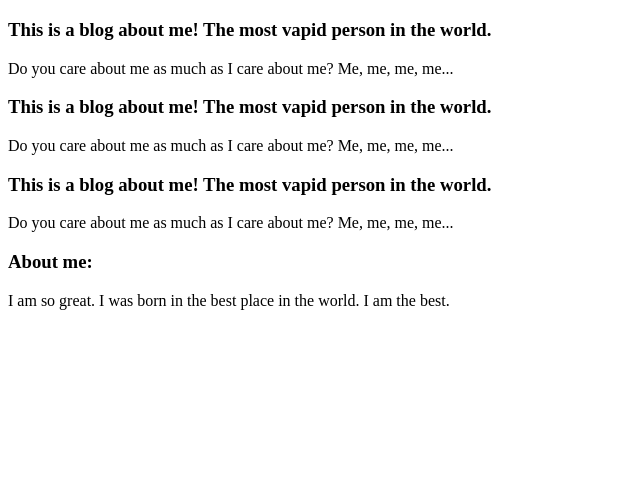
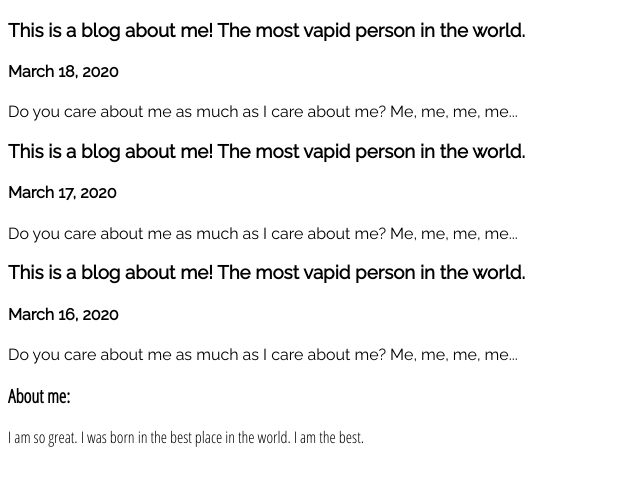
Before and after one commit to dkmerys/blogging-site, a plain HTML site: page index.html in a window 1280 px wide. Shown: the part 61-546 px from the top of the page, without its empty margins (0-640 px from the left). Drawn offline with Linux system fonts and the light colour scheme.

Commit message:
add styles to css/styles.css.

```diff
--- a/css/styles.css
+++ b/css/styles.css
@@ -0,0 +1,14 @@
+.post {
+  font-family: 'Raleway', sans-serif;
+}
+h3.post{
+  font-family: 'Raleway', sans-serif;
+  font-weight: bold;
+  font-size: small;
+}
+p.post {
+  font-size: small;
+}
+.about {
+  font-family: 'Open Sans Condensed', sans-serif;
+}
--- a/index.html
+++ b/index.html
@@ -3,26 +3,31 @@
 <head>
   <meta charset="UTF-8">
   <meta name="viewport" content="width=device-width, initial-scale=1.0">
-  <link rel="stylesheet" href="CSS/styles.css" text="css/text" media="all">
+  <link rel="stylesheet" href="css/styles.css" text="css/text" media="all">
+  <link href="https://fonts.googleapis.com/css?family=Raleway&display=swap" rel="stylesheet">
+  <link href="https://fonts.googleapis.com/css?family=Open+Sans+Condensed:300&display=swap" rel="stylesheet">
   <title>Blogging Site</title>
 </head>
 <body>
     <h1>My Blog</h1>
-    <div class="">
+    <div class="post">
+      <h3>This is a blog about me! The most vapid person in the world.</h2>
+      <h4>March 18, 2020</h4>
+      <p>Do you care about me as much as I care about me? Me, me, me, me... </p>
+    </div>
+    <div class="post">
       <h3> This is a blog about me! The most vapid person in the world.</h2>
-      <p> Do you care about me as much as I care about me? Me, me, me, me... </p>
-    </div>
-    <div class="">
-      <h3> This is a blog about me! The most vapid person in the world.</h2>
-      <p> Do you care about me as much as I care about me? Me, me, me, me... </p>
+      <h4>March 17, 2020</h4>
+      <p>Do you care about me as much as I care about me? Me, me, me, me... </p>
       </div>
-    <div class="">
-      <h3> This is a blog about me! The most vapid person in the world.</h2>
-      <p> Do you care about me as much as I care about me? Me, me, me, me... </p>
+    <div class="post">
+      <h3>This is a blog about me! The most vapid person in the world.</h2>
+      <h4>March 16, 2020</h4>
+      <p>Do you care about me as much as I care about me? Me, me, me, me... </p>
       </div>
-    <div class="">
+    <div class="about">
       <h3>About me:</h3>
-      <p> I am so great. I was born in the best place in the world. I am the best. </p>
+      <p>I am so great. I was born in the best place in the world. I am the best. </p>
     </div>
 
 </body>
```
